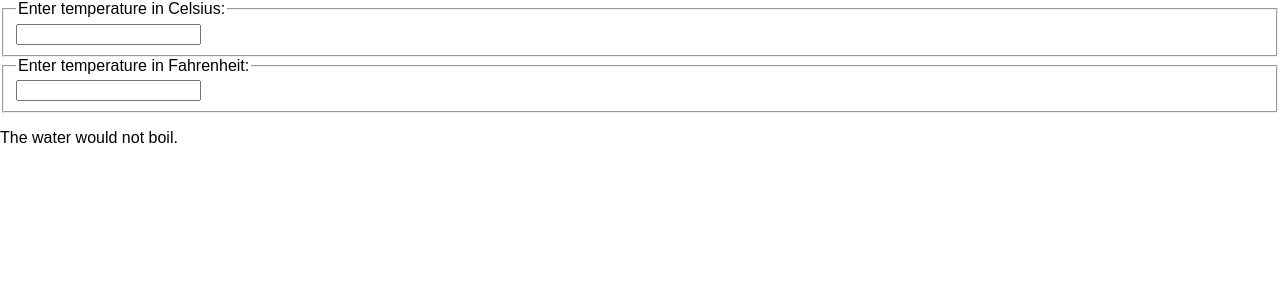
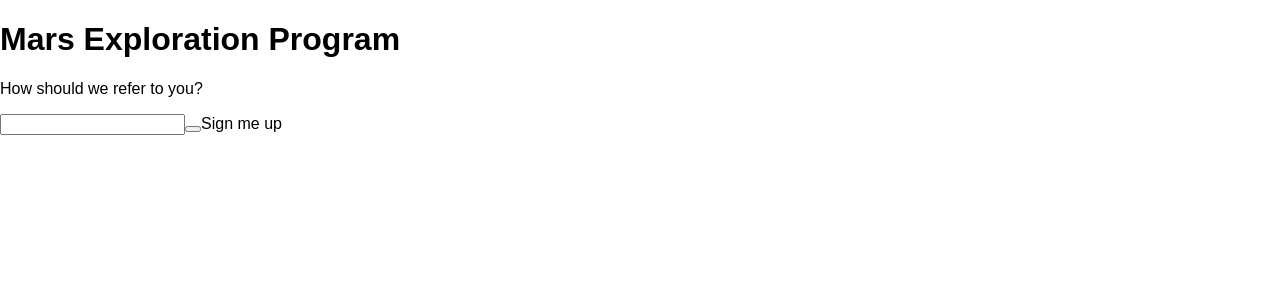
Before and after one commit to Allison12345/my-react-app, a React (Create React App) app: page / in a window 1280 px wide. Shown: the top 300 px of the page. Built offline with nearby package versions, Linux system fonts and the light colour scheme.

Commit message:
dialog.js

```diff
--- /dev/null
+++ b/src/dialog.js
@@ -0,0 +1,44 @@
+import React, { Component } from 'react'
+class SignUpDialog extends Component {
+  constructor(props) {
+    super(props)
+    this.state = { login: '' }
+    this.handleChange = this.handleChange.bind(this)
+    this.handleSignUp = this.handleSignUp.bind(this)
+  }
+  handleChange(e) {
+    this.setState({ login: e.target.value })
+  }
+  handleSignUp() {
+    alert('Welcome aboard, ${this.state.login}!')
+  }
+  render() {
+    return (
+      <Dialog
+        title="Mars Exploration Program"
+        message="How should we refer to you?"
+      >
+        <input value={this.state.login} onChange={this.handleChange} />
+        <button onClick={this.handleSignUp} />
+        Sign me up
+      </Dialog>
+    )
+  }
+}
+function FancyBorder(props) {
+  return (
+    <div className={'FancyBorder FancyBorder-' + props.color}>
+      {props.children}
+    </div>
+  )
+}
+function Dialog(props) {
+  return (
+    <FancyBorder color="blue">
+      <h1 className="dialog-title">{props.title}</h1>
+      <p className="dia-message">{props.message}</p>
+      {props.children}
+    </FancyBorder>
+  )
+}
+export default SignUpDialog
--- a/src/index.js
+++ b/src/index.js
@@ -3,11 +3,10 @@
 import './index.css'
 // import App from './App';
 import registerServiceWorker from './registerServiceWorker'
-
-import Calculator from './tem-transfer';
+import SignUpDialog from './dialog';
 
 ReactDOM.render(
-  <Calculator />,
+  <SignUpDialog />,
   document.getElementById('root')
 )
 registerServiceWorker()
```
